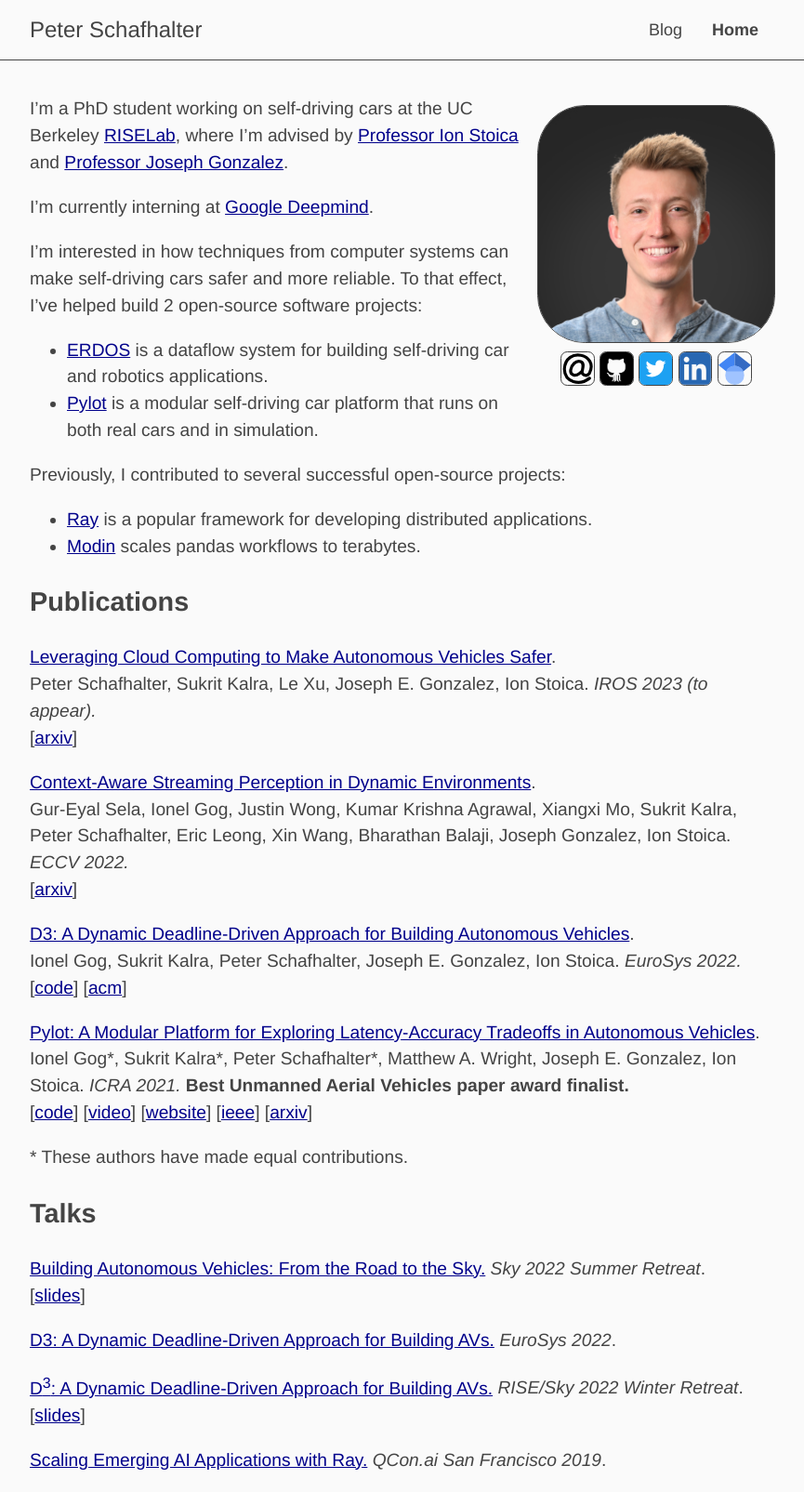
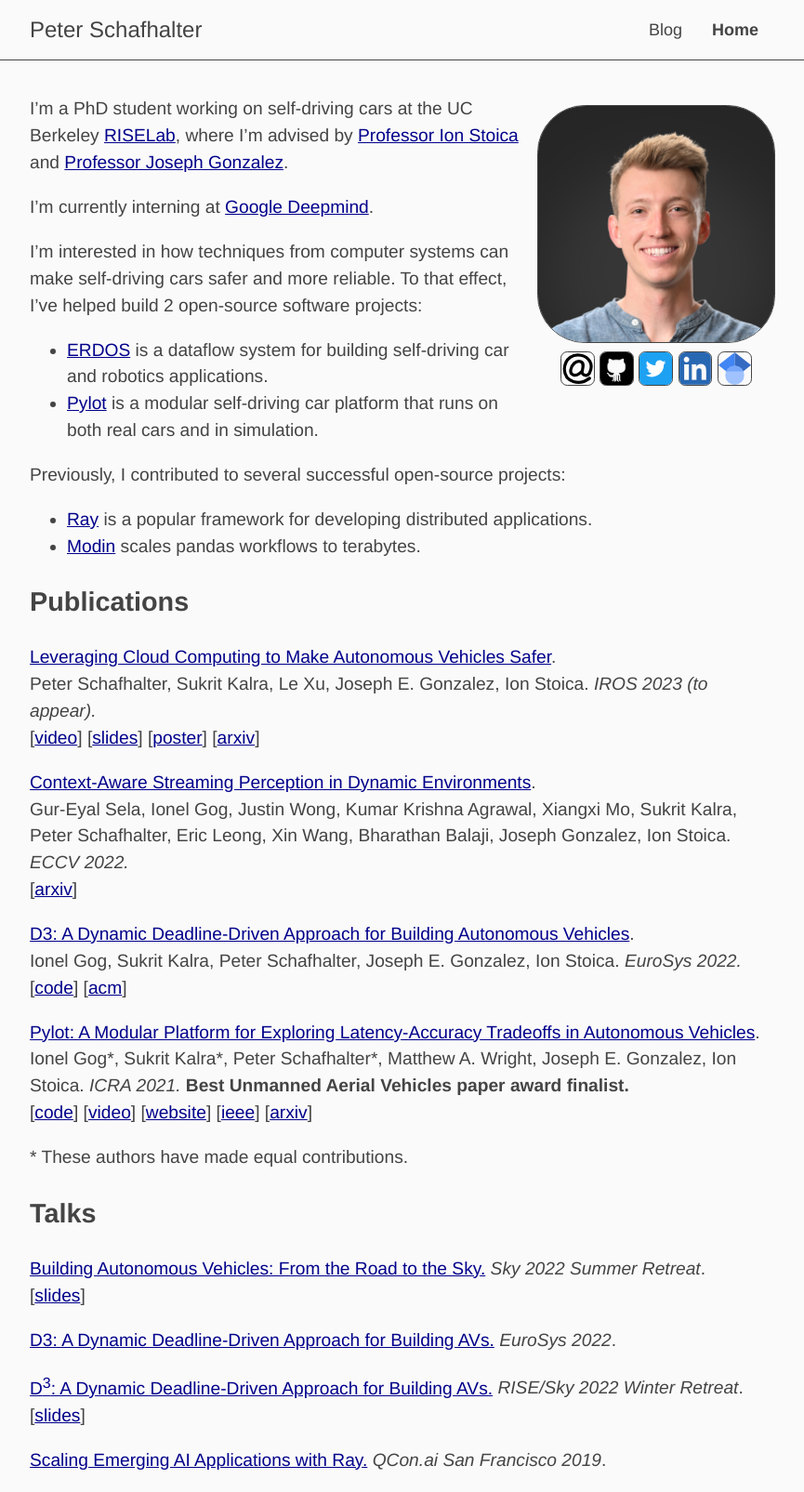
Before and after one commit to pschafhalter/pschafhalter.github.io, a Jekyll site: the page built from index.md, in a window 1280 px wide. Shown: the whole page at 93% size, without its empty margins (208-1073 px from the left). Built offline with Jekyll 4.4.1, drawn with Linux system fonts in a browser that asks for light colours.

Commit message:
Add video, slides, poster for IROS 2023

```diff
--- a/index.md
+++ b/index.md
@@ -30,6 +30,9 @@
 
 [Leveraging Cloud Computing to Make Autonomous Vehicles Safer](/data/papers/2023-iros-cloud-av-safety.pdf). \
 Peter Schafhalter, Sukrit Kalra, Le Xu, Joseph E. Gonzalez, Ion Stoica. *IROS 2023 (to appear).* \
+\[[video](https://youtu.be/X3VuA_Tt064)\]
+\[[slides](/data/documents/iros-2023/2023-iros-cloud-avs-slides.pdf)\]
+\[[poster](/data/documents/iros-2023/2023-iros-cloud-avs-poster.pdf)\]
 \[[arxiv](https://arxiv.org/abs/2308.03204)]
 
 [Context-Aware Streaming Perception in Dynamic Environments](https://arxiv.org/pdf/2208.07479). \
```
Also changed, not shown: 2 other files.
